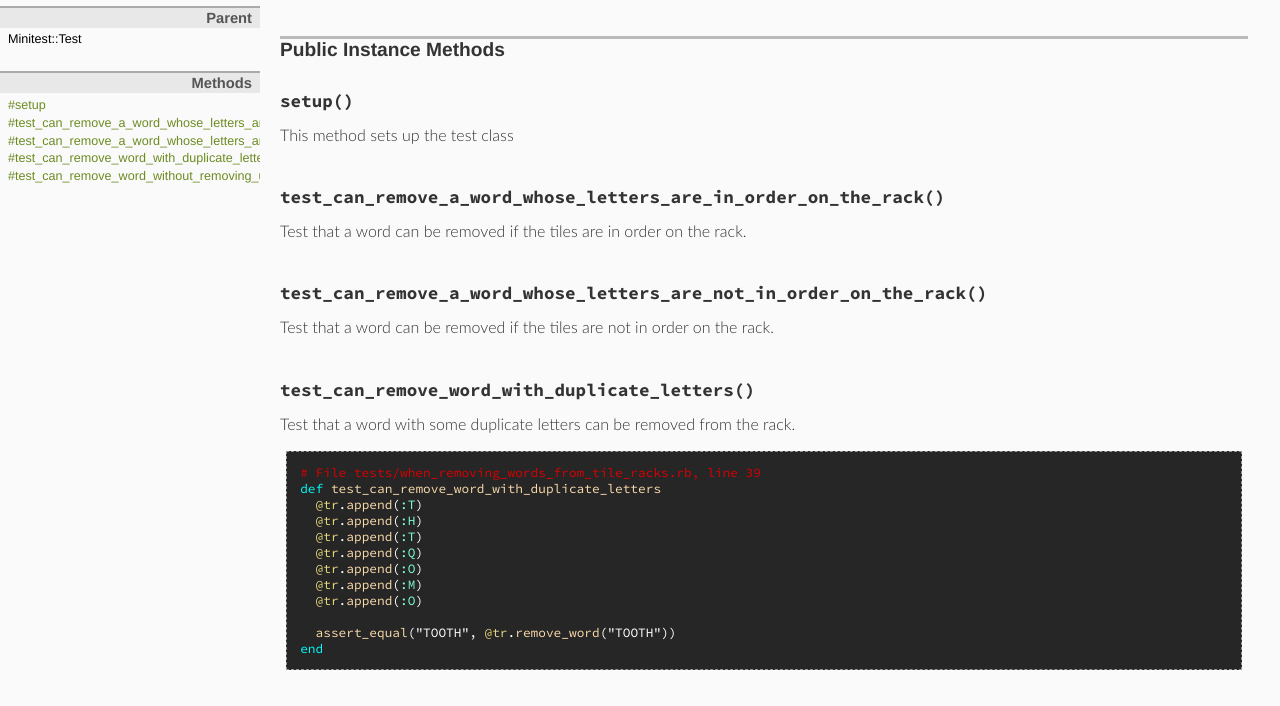
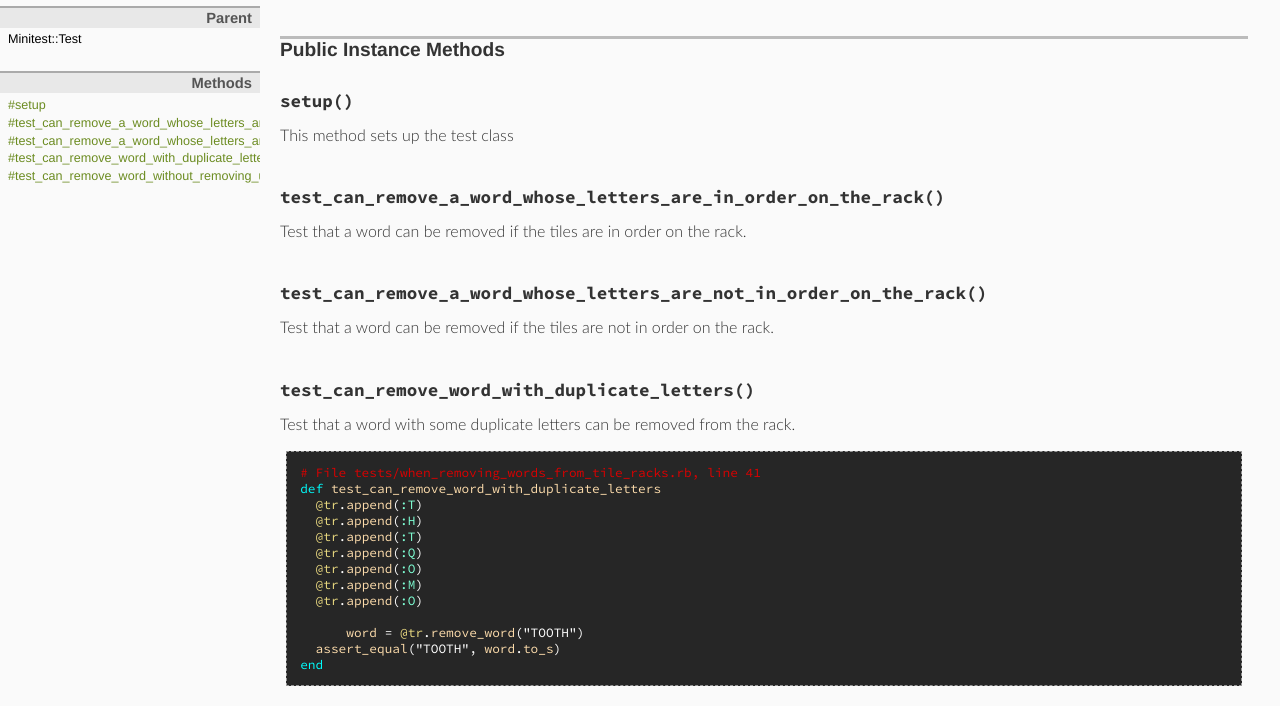
Before and after one commit to MattMaginniss/Ruby-Babble, a plain HTML site: page doc/WhenRemovingWordsFromTileRacks.html in a window 1280 px wide. Both pictures are taken after a click on the element "test_can_remove_word_with_duplicate_letters()". Shown: the part 94-800 px from the top of the page. Drawn offline with Linux system fonts and the light colour scheme; files whose address does not match are found by name.

Commit message:
Reran rdoc for final turn in.

```diff
--- a/doc/WhenRemovingWordsFromTileRacks.html
+++ b/doc/WhenRemovingWordsFromTileRacks.html
@@ -178,7 +178,8 @@
   <span class="ruby-ivar">@tr</span>.<span class="ruby-identifier">append</span>(<span class="ruby-value">:W</span>)
   <span class="ruby-ivar">@tr</span>.<span class="ruby-identifier">append</span>(<span class="ruby-value">:U</span>)
 
-  <span class="ruby-identifier">assert_equal</span>(<span class="ruby-string">&quot;READ&quot;</span>, <span class="ruby-ivar">@tr</span>.<span class="ruby-identifier">remove_word</span>(<span class="ruby-string">&quot;READ&quot;</span>))
+      <span class="ruby-identifier">word</span> = <span class="ruby-ivar">@tr</span>.<span class="ruby-identifier">remove_word</span>(<span class="ruby-string">&quot;READ&quot;</span>)
+  <span class="ruby-identifier">assert_equal</span>(<span class="ruby-string">&quot;READ&quot;</span>, <span class="ruby-identifier">word</span>.<span class="ruby-identifier">to_s</span>)
 <span class="ruby-keyword">end</span></pre>
           </div>
 
@@ -209,7 +210,7 @@
 
 
           <div class="method-source-code" id="test_can_remove_a_word_whose_letters_are_not_in_order_on_the_rack-source">
-            <pre><span class="ruby-comment"># File tests/when_removing_words_from_tile_racks.rb, line 26</span>
+            <pre><span class="ruby-comment"># File tests/when_removing_words_from_tile_racks.rb, line 27</span>
 <span class="ruby-keyword">def</span> <span class="ruby-identifier">test_can_remove_a_word_whose_letters_are_not_in_order_on_the_rack</span>
   <span class="ruby-ivar">@tr</span>.<span class="ruby-identifier">append</span>(<span class="ruby-value">:E</span>)
   <span class="ruby-ivar">@tr</span>.<span class="ruby-identifier">append</span>(<span class="ruby-value">:D</span>)
@@ -219,7 +220,8 @@
   <span class="ruby-ivar">@tr</span>.<span class="ruby-identifier">append</span>(<span class="ruby-value">:A</span>)
   <span class="ruby-ivar">@tr</span>.<span class="ruby-identifier">append</span>(<span class="ruby-value">:U</span>)
 
-  <span class="ruby-identifier">assert_equal</span>(<span class="ruby-string">&quot;READ&quot;</span>, <span class="ruby-ivar">@tr</span>.<span class="ruby-identifier">remove_word</span>(<span class="ruby-string">&quot;READ&quot;</span>))
+       <span class="ruby-identifier">word</span> = <span class="ruby-ivar">@tr</span>.<span class="ruby-identifier">remove_word</span>(<span class="ruby-string">&quot;READ&quot;</span>)
+  <span class="ruby-identifier">assert_equal</span>(<span class="ruby-string">&quot;READ&quot;</span>, <span class="ruby-identifier">word</span>.<span class="ruby-identifier">to_s</span>)
 <span class="ruby-keyword">end</span></pre>
           </div>
 
@@ -250,7 +252,7 @@
 
 
           <div class="method-source-code" id="test_can_remove_word_with_duplicate_letters-source">
-            <pre><span class="ruby-comment"># File tests/when_removing_words_from_tile_racks.rb, line 39</span>
+            <pre><span class="ruby-comment"># File tests/when_removing_words_from_tile_racks.rb, line 41</span>
 <span class="ruby-keyword">def</span> <span class="ruby-identifier">test_can_remove_word_with_duplicate_letters</span>
   <span class="ruby-ivar">@tr</span>.<span class="ruby-identifier">append</span>(<span class="ruby-value">:T</span>)
   <span class="ruby-ivar">@tr</span>.<span class="ruby-identifier">append</span>(<span class="ruby-value">:H</span>)
@@ -260,7 +262,8 @@
   <span class="ruby-ivar">@tr</span>.<span class="ruby-identifier">append</span>(<span class="ruby-value">:M</span>)
   <span class="ruby-ivar">@tr</span>.<span class="ruby-identifier">append</span>(<span class="ruby-value">:O</span>)
 
-  <span class="ruby-identifier">assert_equal</span>(<span class="ruby-string">&quot;TOOTH&quot;</span>, <span class="ruby-ivar">@tr</span>.<span class="ruby-identifier">remove_word</span>(<span class="ruby-string">&quot;TOOTH&quot;</span>))
+      <span class="ruby-identifier">word</span> = <span class="ruby-ivar">@tr</span>.<span class="ruby-identifier">remove_word</span>(<span class="ruby-string">&quot;TOOTH&quot;</span>)
+  <span class="ruby-identifier">assert_equal</span>(<span class="ruby-string">&quot;TOOTH&quot;</span>, <span class="ruby-identifier">word</span>.<span class="ruby-identifier">to_s</span>)
 <span class="ruby-keyword">end</span></pre>
           </div>
 
@@ -292,7 +295,7 @@ removed from the rack.</p>
 
 
           <div class="method-source-code" id="test_can_remove_word_without_removing_unneeded_duplicate_letters-source">
-            <pre><span class="ruby-comment"># File tests/when_removing_words_from_tile_racks.rb, line 52</span>
+            <pre><span class="ruby-comment"># File tests/when_removing_words_from_tile_racks.rb, line 55</span>
 <span class="ruby-keyword">def</span> <span class="ruby-identifier">test_can_remove_word_without_removing_unneeded_duplicate_letters</span>
   <span class="ruby-ivar">@tr</span>.<span class="ruby-identifier">append</span>(<span class="ruby-value">:T</span>)
   <span class="ruby-ivar">@tr</span>.<span class="ruby-identifier">append</span>(<span class="ruby-value">:H</span>)
@@ -302,7 +305,8 @@ removed from the rack.</p>
   <span class="ruby-ivar">@tr</span>.<span class="ruby-identifier">append</span>(<span class="ruby-value">:O</span>)
   <span class="ruby-ivar">@tr</span>.<span class="ruby-identifier">append</span>(<span class="ruby-value">:O</span>)
 
-  <span class="ruby-identifier">assert_equal</span>(<span class="ruby-string">&quot;TOOTH&quot;</span>, <span class="ruby-ivar">@tr</span>.<span class="ruby-identifier">remove_word</span>(<span class="ruby-string">&quot;TOOTH&quot;</span>))
+      <span class="ruby-identifier">word</span> = <span class="ruby-ivar">@tr</span>.<span class="ruby-identifier">remove_word</span>(<span class="ruby-string">&quot;TOOTH&quot;</span>)
+  <span class="ruby-identifier">assert_equal</span>(<span class="ruby-string">&quot;TOOTH&quot;</span>, <span class="ruby-identifier">word</span>.<span class="ruby-identifier">to_s</span>)
 <span class="ruby-keyword">end</span></pre>
           </div>
 
```
Also changed, not shown: doc/TileRack.html (+2 -2 lines), 3 other files.
